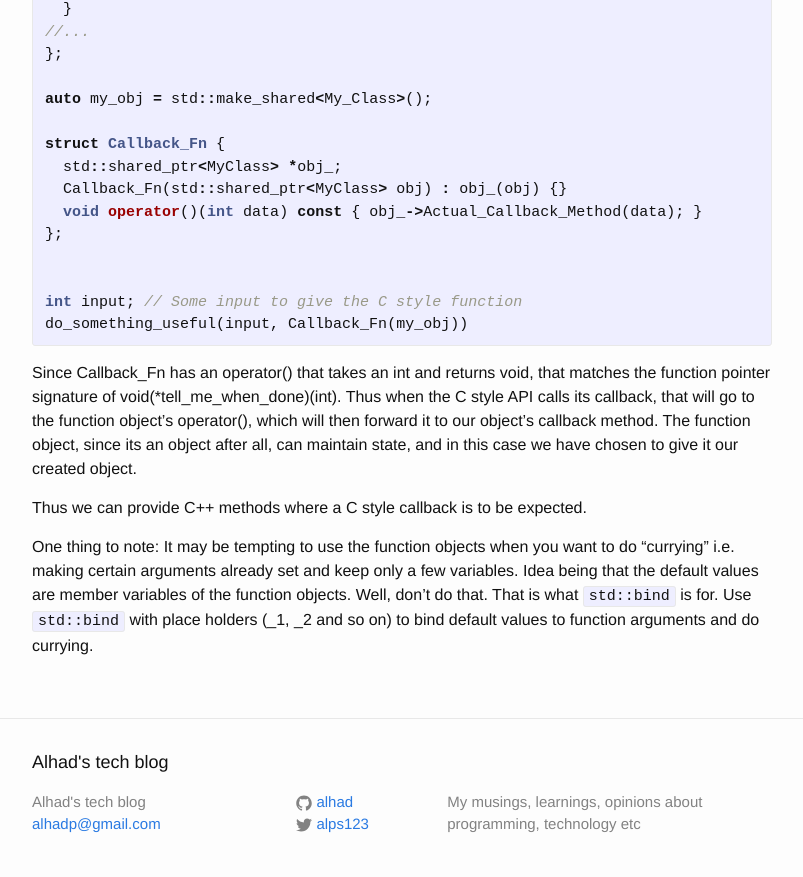
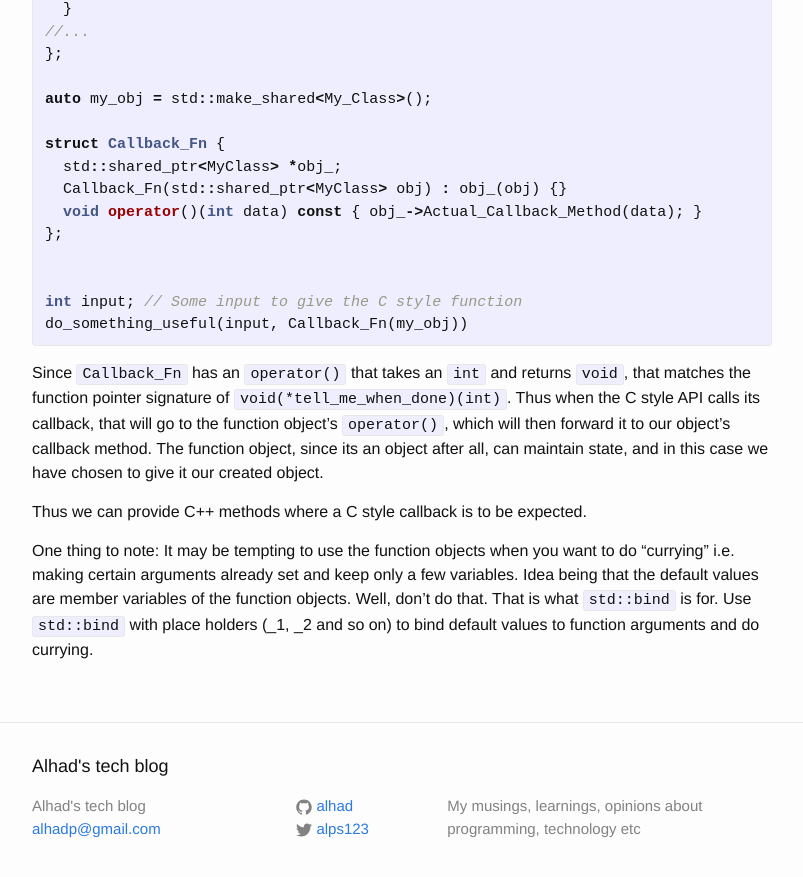
Before and after one commit to alhad/alhad.github.io, a Jekyll site: the page built from _posts/2016-9-12-cpp-function-objects.markdown, in a window 1280 px wide and 900 px high, scrolled down 753 px. Shown: the top 877 px of the window, without its empty margins (238-1041 px from the left). Built offline with Jekyll 4.4.1, drawn with Linux system fonts in a browser that asks for light colours.

```diff
--- a/_posts/2016-9-12-cpp-function-objects.markdown
+++ b/_posts/2016-9-12-cpp-function-objects.markdown
@@ -40,7 +40,7 @@ do_something_useful(input, Callback_Fn(my_obj))
 
 {% endhighlight %}
 
-Since Callback_Fn has an operator() that takes an int and returns void, that matches the function pointer signature of void(*tell_me_when_done)(int). Thus when the C style API calls its callback, that will go to the function object's operator(), which will then forward it to our object's callback method. The function object, since its an object after all, can maintain state, and in this case we have chosen to give it our created object.
+Since `Callback_Fn` has an `operator()` that takes an `int` and returns `void`, that matches the function pointer signature of `void(*tell_me_when_done)(int)`. Thus when the C style API calls its callback, that will go to the function object's `operator()`, which will then forward it to our object's callback method. The function object, since its an object after all, can maintain state, and in this case we have chosen to give it our created object.
 
 Thus we can provide C++ methods where a C style callback is to be expected.
 
```
